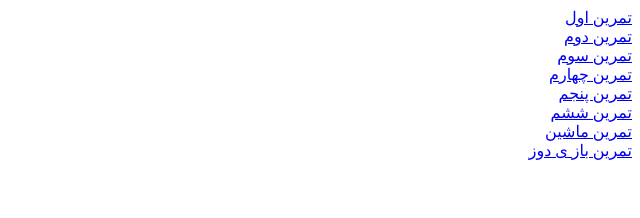
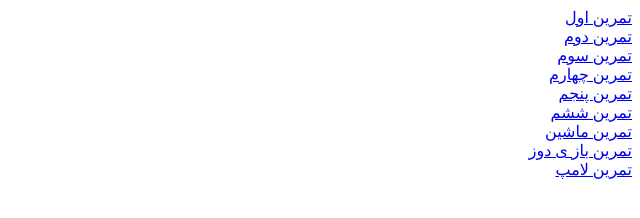
Before and after one commit to hanizhr/web_ex, a plain HTML site: page index.html in a window 1280 px wide. Shown: the full height of the page, 640-1280 px from the left. Drawn offline with Linux system fonts and the light colour scheme.

Commit message:
Update index.html
add tamrin lamp

```diff
--- a/index.html
+++ b/index.html
@@ -15,5 +15,6 @@
 	<a href="tamrin6.html" target="newtab"> تمرین ششم</a><br>
 	<a href="test1.html" target="newtab"> تمرین ماشین</a><br>
 	<a href="index1.html" target="newtab"> تمرین باز ی دوز</a><br>
+	<a href="lamp.html" target="newtab">تمرین لامپ</a><br>
 </body>
 </html>
```
